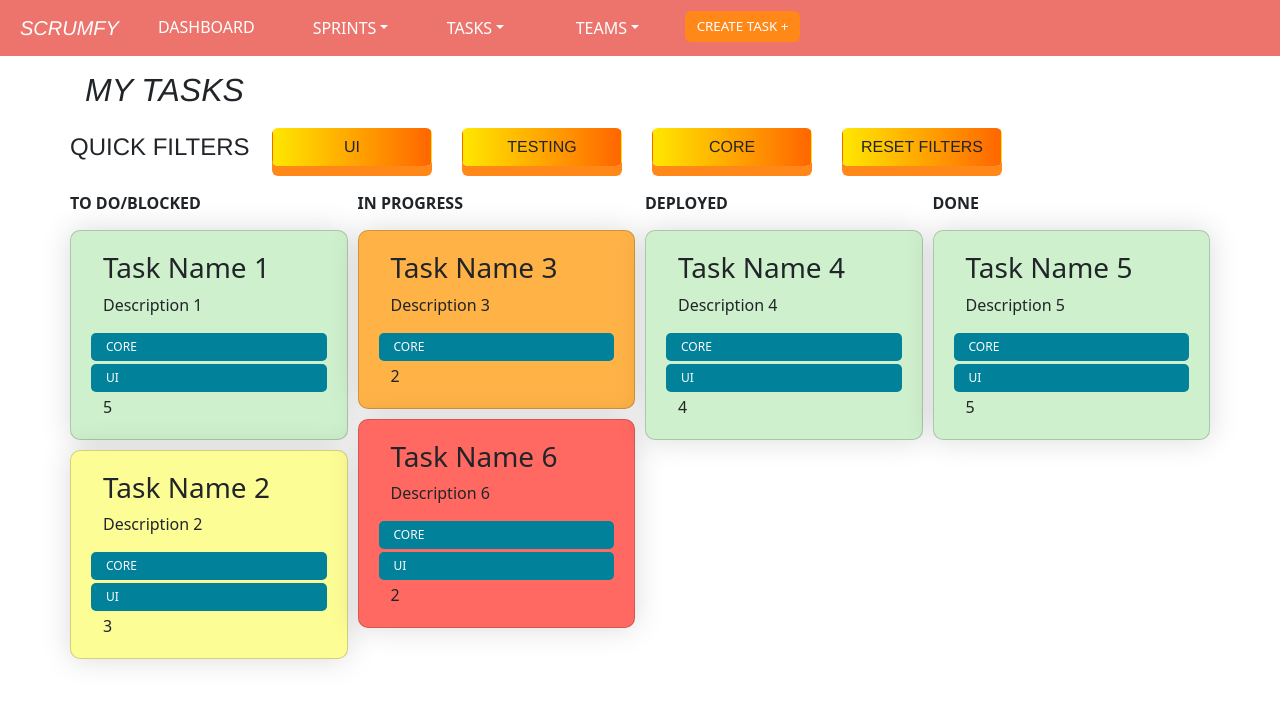
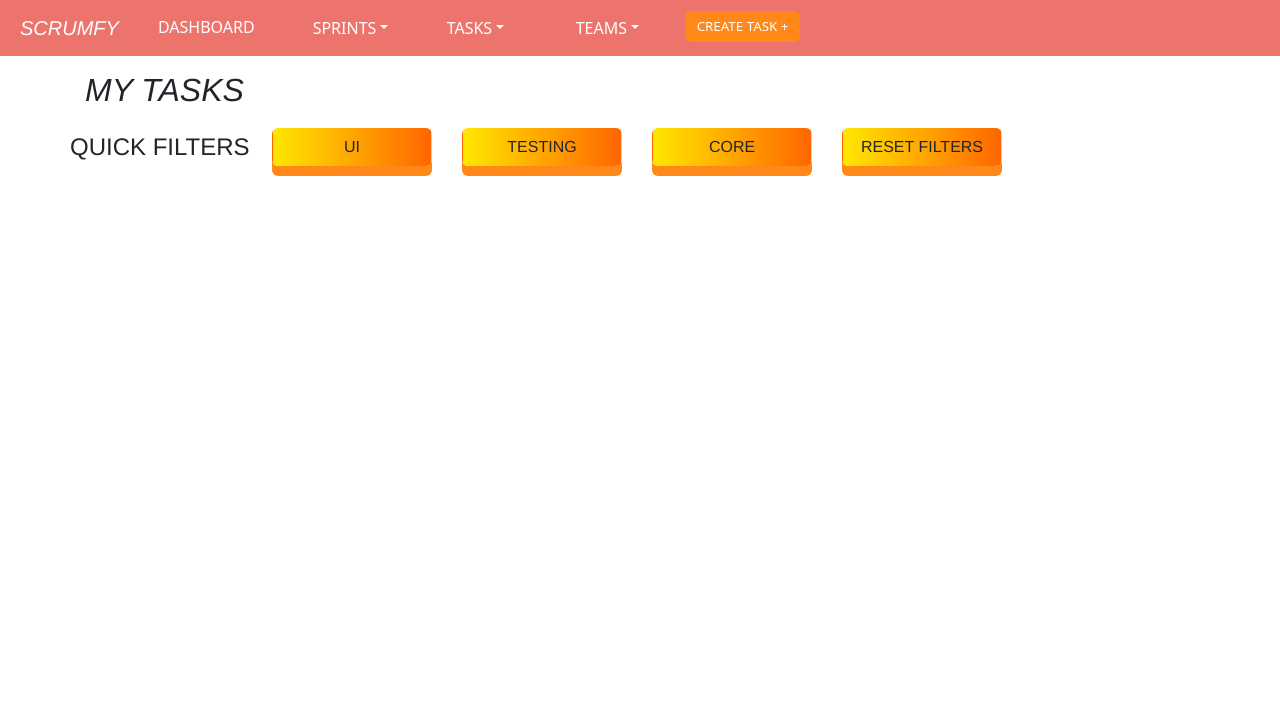
Before and after one commit to hannahtma/FIT2101-TaskManagerApplication, a Vue app in the folder Vue/: page /dashboard in a window 1280 px wide. Shown: the top 704 px of the page. Built offline with nearby package versions, Linux system fonts and the light colour scheme.

Commit message:
Remove hardcoding of cards and added missing details for the cards

```diff
--- a/Vue/src/App.vue
+++ b/Vue/src/App.vue
@@ -5,56 +5,57 @@ export default{
         return {
             editCardID: Number,
             cards: [
-                {
-                    id: 1,
-                    status: 'todoblocked',
-                    taskName: 'Task Name 1',
-                    description: 'Description 1',
-                    tags: ['CORE', 'UI'],
-                    storyPoints: 5,
-                    priority: 'low'
+                // {
+                //     id: 1,
+                //     status: 'todoblocked',
+                //     taskName: 'Task Name 1',
+                //     description: 'Description 1',
+                //     tags: ['CORE', 'UI'],
+                //     taskType: 'bug',
+                //     storyPoints: 5,
+                //     priority: 'low'
 
-                }, {
-                    id: 2,
-                    status: 'todoblocked',
-                    taskName: 'Task Name 2',
-                    description: 'Description 2',
-                    tags: ['CORE', 'UI'],
-                    storyPoints: 3,
-                    priority: 'high'
-                }, {
-                    id: 3,
-                    status: 'inprogress',
-                    taskName: 'Task Name 3',
-                    description: 'Description 3',
-                    tags: ['CORE'],
-                    storyPoints: 2,
-                    priority: 'medium'
-                }, {
-                    id: 6,
-                    status: 'inprogress',
-                    taskName: 'Task Name 6',
-                    description: 'Description 6',
-                    tags: ['CORE', 'UI'],
-                    storyPoints: 2,
-                    priority: 'critical'
-                }, {
-                    id: 4,
-                    status: 'deployed',
-                    taskName: 'Task Name 4',
-                    description: 'Description 4',
-                    tags: ['CORE', 'UI'],
-                    storyPoints: 4,
-                    priority: 'low'
-                }, {
-                    id: 5,
-                    status: 'done',
-                    taskName: 'Task Name 5',
-                    description: 'Description 5',
-                    tags: ['CORE', 'UI'],
-                    storyPoints: 5,
-                    priority: 'low'
-                }
+                // }, {
+                //     id: 2,
+                //     status: 'todoblocked',
+                //     taskName: 'Task Name 2',
+                //     description: 'Description 2',
+                //     tags: ['CORE', 'UI'],
+                //     storyPoints: 3,
+                //     priority: 'high'
+                // }, {
+                //     id: 3,
+                //     status: 'inprogress',
+                //     taskName: 'Task Name 3',
+                //     description: 'Description 3',
+                //     tags: ['CORE'],
+                //     storyPoints: 2,
+                //     priority: 'medium'
+                // }, {
+                //     id: 6,
+                //     status: 'inprogress',
+                //     taskName: 'Task Name 6',
+                //     description: 'Description 6',
+                //     tags: ['CORE', 'UI'],
+                //     storyPoints: 2,
+                //     priority: 'critical'
+                // }, {
+                //     id: 4,
+                //     status: 'deployed',
+                //     taskName: 'Task Name 4',
+                //     description: 'Description 4',
+                //     tags: ['CORE', 'UI'],
+                //     storyPoints: 4,
+                //     priority: 'low'
+                // }, {
+                //     id: 5,
+                //     status: 'done',
+                //     taskName: 'Task Name 5',
+                //     description: 'Description 5',
+                //     tags: ['CORE', 'UI'],
+                //     storyPoints: 5,
+                //     priority: 'low'
+                // }
             ],
         }
     },
--- a/Vue/src/components/addTask.Vue
+++ b/Vue/src/components/addTask.Vue
@@ -63,27 +63,56 @@
               <textarea class="form-control" id="task-desc" placeholder="Enter task description here"></textarea>
             </div>
             <div class="mb-3">
-              <label for="story-points" class="col-form-label">Story Points:</label>
-              <textarea class="form-control" id="story-point" placeholder="Enter story points here"></textarea>
+              <label for="task-status" class="col-form-label">Status:</label>
+              <br />
+              <select class="status" id="status">
+                <option value="To Do/Blocked">To Do/Blocked</option>
+                <option value="In Progress">In Progress</option>
+                <option value="Deployed">Deployed</option>
+                <option value="Done">Done</option>
+              </select>
+            </div>
+            <div class="mb-3">
+              <label for="story-points" class="col-form-label">Story Points (between 1 and 10):</label>
+              <input type="number" class="form-control" id="story-point" placeholder="Enter story points here" min="1" max="10">
             </div>
             <div class="mb-3">
               <label for="task-tags" class="col-form-label">Task Tag:</label>
               <br />
-              <select class="selectTag" onchange="">
-                <option value="">UI</option>
-                <option value="">Core</option>
-                <option value="">Testing</option>
+              <select class="tag" id="tag">
+                <option value="UI">UI</option>
+                <option value="CORE">Core</option>
+                <option value="Testing">Testing</option>
+              </select>
+            </div>
+            <div class="mb-3">
+              <label for="task-type" class="col-form-label">Task Type:</label>
+              <br />
+              <select class="type" id="type">
+                <option value="Bug">Bug</option>
+                <option value="Story">Story</option>
               </select>
             </div>
             <div class="color">
-              <label for="task-tags" class="col-form-label">Task Priority:</label>
+              <label for="task-priority" class="col-form-label">Task Priority:</label>
               <br />
-              <select class="selectColor" @change="changeColor">
-                <option value="#ff6961">Critical</option>
-                <option value="#ffb347">High</option>
-                <option value="#fdfd96">Medium</option>
-                <option value="#cff0cc">Low</option>
+              <select class="priority" id="priority" >
+                <option value="critical">Critical</option>
+                <option value="high">High</option>
+                <option value="medium">Medium</option>
+                <option value="low">Low</option>
               </select>
+              <div class="mb-3">
+              <label for="task-assign" class="col-form-label">Assigned to:</label>
+              <br />
+              <select class="assign" id="assign">
+                <option value="Dion">Dion</option>
+                <option value="Hannah">Hannah</option>
+                <option value="Lohan">Lohan</option>
+                <option value="Taha">Taha</option>
+                <option value="Rameez">Rameez</option>
+              </select>
+            </div>
             </div>
           </form>
         </div>
@@ -190,30 +219,37 @@ export default {
     addTaskCard() {
       // TODO: Task 4
       //Collecting Data from ID's
-      let taskId = this.allTasks.length;
+      // let taskId = this.allTasks.length;
       let newTitle = document.getElementById("task-title").value;
       let newDesc = document.getElementById("task-desc").value;
       let storyPoint = document.getElementById('story-point').value;
+      let status = document.getElementById('status').value;
+      let tag = document.getElementById('tag').value;
+      let type = document.getElementById('type').value;
+      let assign = document.getElementById('assign').value;
+      let priority = document.getElementById('priority').value;
 
-      let someTask = { "ID": taskId, "Task Name": newTitle, "Task Description": newDesc, "Story Point": storyPoint };
-      this.allTasks.push(someTask);
-      let data = new Task(this.allTasks);
-      let json = JSON.stringify(data);
-      localStorage.setItem(this.TASK_KEY, json);
+
+
+      // let someTask = { "ID": taskId, "Task Name": newTitle, "Task Description": newDesc, "Story Point": storyPoint };
+      // this.allTasks.push(someTask);
+      // let data = new Task(this.allTasks);
+      // let json = JSON.stringify(data);
+      // localStorage.setItem(this.TASK_KEY, json);
 
       //Updating the display table/inventory with the user entered data
       // update LS
       // updateLSData(WAREHOUSE_KEY, inventory);
       // update display
-      this.displayCard(newTitle, newDesc, storyPoint);
-      $("#exampleModal").modal("hide");
-      $("#exampleModal").on("hidden.bs.modal", function (e) {
-        $("#exampleModal").find("input[type=text], textarea").val("");
-      });
+      this.displayCard(newTitle, newDesc, storyPoint,status,tag,type,assign,priority);
+      // $("#exampleModal").modal("hide");
+      // $("#exampleModal").on("hidden.bs.modal", function (e) {
+      //   $("#exampleModal").find("input[type=text], textarea").val("");
+      // });
 
     },
 
-    displayCard(title, desc, story) {
+    displayCard(title, desc, story,status,tag,type,assign,priority) {
       // TODO: Task 3
       // let displayRef = document.getElementById("my-container");
       // let displayData = displayRef.innerHTML;
@@ -227,15 +263,18 @@ export default {
       //                 </div>`;
 
       // return (displayRef.innerHTML = displayData);
+      console.log("tag",tag)
       let card = {
 
         id: 100000,
-        status: 'todoblocked',
         taskName: title,
         description: desc,
-        tags: ['CORE', 'UI'],
+        status: status,
         storyPoints: story,
-        priority: 'low'
+        tags: [tag],
+        type:type,
+        priority: priority,
+        assign:assign
 
       }
       console.log(card)
--- a/Vue/src/views/Dashboard.vue
+++ b/Vue/src/views/Dashboard.vue
@@ -39,7 +39,7 @@
         <div class="container text-start">
             <div class="row align-items-top">
                 <div class="col">
-                    <div class="row" id="progress1">To Do/Blocked</div>
+                    <!-- <div class="row" id="progress1">To Do/Blocked</div> -->
                     <!-- <div class="card row">
                         <h3>Task Name</h3>
                         <p>Description</p>
@@ -48,48 +48,63 @@
                             1
                         </div>
                     </div> -->
-                    <div @click="editTask(card.id)" class="card row" :class="card.priority" data-bs-toggle="modal" data-bs-target="#popUpForEdit" :key="card.id" v-for="card in this.displayCards.filter((card) => card.status === 'todoblocked')">
+                    <div @click="editTask(card.id)" class="card row" :class="card.priority" data-bs-toggle="modal" data-bs-target="#popUpForEdit" :key="card.id" v-for="card in this.displayCards.filter((card) => card.status === 'To Do/Blocked')">
                         <h3>{{card.taskName}}</h3>
-                        <p>{{card.description}}</p>
-                        <span class="tag" v-for="tag in card.tags">{{tag}}</span>
+                        <p>Description: {{card.description}}</p>
+                        <div>Status: {{card.status}}</div>
+                        <div>Type: {{card.type}}</div>
                         <div class="story-points">
                             {{card.storyPoints}}
                         </div>
+                        <div>Assigned To: {{card.assign}}</div>
+                        <span class="tag" v-for="tag in card.tags">{{tag}}</span>
 
                         </div>
 
                 </div>
                 <div class="col">
-                    <div class="row" id="progress2">In Progress</div>
-                    <div @click="editTask(card.id)" class="card row" :class="card.priority" data-bs-toggle="modal" data-bs-target="#popUpForEdit" v-for="card in this.displayCards.filter((card) => card.status === 'inprogress')">
+                    <!-- <div class="row" id="progress2">In Progress</div> -->
+                    <div @click="editTask(card.id)" class="card row" :class="card.priority" data-bs-toggle="modal" data-bs-target="#popUpForEdit" v-for="card in this.displayCards.filter((card) => card.status === 'In Progress')">
                         <h3>{{card.taskName}}</h3>
-                        <p>{{card.description}}</p>
-                        <span class="tag" v-for="tag in card.tags">{{tag}}</span>
+                        <p>Description: {{card.description}}</p>
+                        <div>Status: {{card.status}}</div>
+                        <div>Type: {{card.type}}</div>
                         <div class="story-points">
                             {{card.storyPoints}}
                         </div>
+                        <div>Assigned To: {{card.assign}}</div>
+                        <span class="tag" v-for="tag in card.tags">{{tag}}</span>
+
                     </div>
                 </div>
                 <div class="col">
-                    <div class="row" id="progress3">Deployed</div>
-                    <div @click="editTask(card.id)" class="card row" :class="card.priority" data-bs-toggle="modal" data-bs-target="#popUpForEdit" v-for="card in this.displayCards.filter((card) => card.status === 'deployed')">
+                    <!-- <div class="row" id="progress3">Deployed</div> -->
+                    <div @click="editTask(card.id)" class="card row" :class="card.priority" data-bs-toggle="modal" data-bs-target="#popUpForEdit" v-for="card in this.displayCards.filter((card) => card.status === 'Deployed')">
                         <h3>{{card.taskName}}</h3>
-                        <p>{{card.description}}</p>
-                        <span class="tag" v-for="tag in card.tags">{{tag}}</span>
+                        <p>Description: {{card.description}}</p>
+                        <div>Status: {{card.status}}</div>
+                        <div>Type: {{card.type}}</div>
                         <div class="story-points">
                             {{card.storyPoints}}
                         </div>
+                        <div>Assigned To: {{card.assign}}</div>
+                        <span class="tag" v-for="tag in card.tags">{{tag}}</span>
+
                     </div>
                 </div>
                 <div class="col">
-                    <div class="row" id="progress4">Done</div>
-                    <div @click="editTask(card.id)" class="card row" :class="card.priority" data-bs-toggle="modal" data-bs-target="#popUpForEdit" v-for="card in this.displayCards.filter((card) => card.status === 'done')">
+                    <!-- <div class="row" id="progress4">Done</div> -->
+                    <div @click="editTask(card.id)" class="card row" :class="card.priority" data-bs-toggle="modal" data-bs-target="#popUpForEdit" v-for="card in this.displayCards.filter((card) => card.status === 'Done')">
                         <h3>{{card.taskName}}</h3>
-                        <p>{{card.description}}</p>
-                        <span class="tag" v-for="tag in card.tags">{{tag}}</span>
+                        <p>Description: {{card.description}}</p>
+                        <div>Status: {{card.status}}</div>
+                        <div>Type: {{card.type}}</div>
                         <div class="story-points">
                             {{card.storyPoints}}
                         </div>
+                        <div>Assigned To: {{card.assign}}</div>
+                        <span class="tag" v-for="tag in card.tags">{{tag}}</span>
+
                     </div>
                 </div>
             </div>
@@ -194,10 +209,8 @@ div.col-2{
 </style>
 
 <script>
-import Ticket from '@/components/Ticket.vue';
 import Button from '@/components/Button.vue';
 import AddTask from '@/components/addTask.vue';
-import Edit from '@/components/popUpForEdit.vue';
 
 import { ref } from 'vue';
 export default {
@@ -214,10 +227,9 @@ export default {
 
     },
     components: {
-        Ticket,
         Button,
         AddTask,
-        Edit
+
 
 
     },
```
